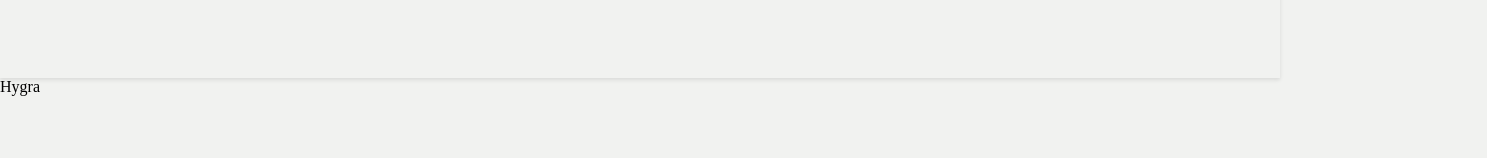
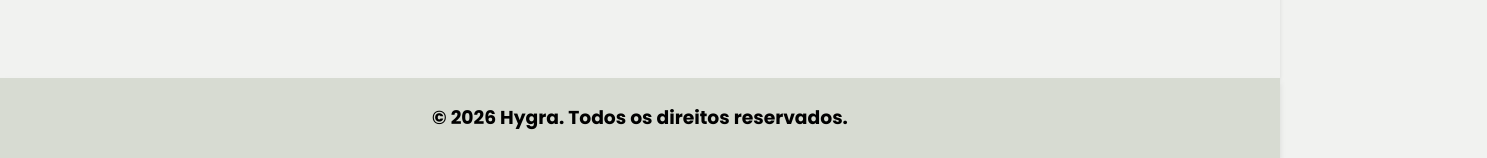
Before and after one commit to HygraPI/Simulador-FinanceiroHTML, a website: page index.html in a window 1280 px wide. Shown: the part 2740-2898 px from the top of the page, 1487 px wide, since content can reach past the window. Before the commit the page ends 2836 px from the top, so only its background shows below. Drawn offline with Linux system fonts and the light colour scheme.

Commit message:
Adicionando um footer para o site institucional

```diff
--- a/css/style.css
+++ b/css/style.css
@@ -296,7 +296,7 @@
 }
 
 .tecnologias img {
-   width: 600px;
+   width: 500px;
    height: 400px;
    transition: all 0.3s ease;
    /* isso aqui serve pra deixar a animaçao de aumentar a imagem mais fluida */
@@ -306,6 +306,24 @@
    width: 600px;
    height: 450px;
 }
+
+/* FIM DA ESTILIZACAO DA SECAO TECNOLOGIAS */
+
+/* ESTILIZACAO DO FOOTER */
+
+.footer {
+   display: flex;
+   flex-direction: row;
+   justify-content: space-around;
+   align-items: center;
+   box-shadow: 0px 4px 6px rgba(0, 0, 0, 0.1);
+   width: 100%;
+   height: 80px;
+   background-color: #d7dbd2;
+   font-family: Poppins, sans-serif;
+}
+
+/* FIM DA ESTILIZACAO DO FOOTER */
 
 .corpodashboard {
    font-family: 'Poppins', sans-serif;
--- a/index.html
+++ b/index.html
@@ -73,7 +73,7 @@
     </div>
 
     <footer class="footer">
-        Hygra
+        <h3>© 2026 Hygra. Todos os direitos reservados.</h3>
     </footer>
 
 </body>
```
